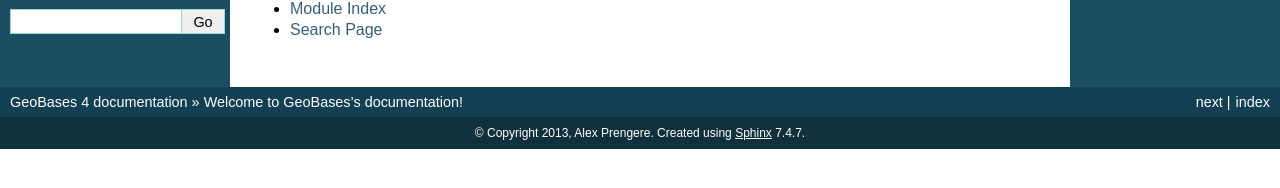
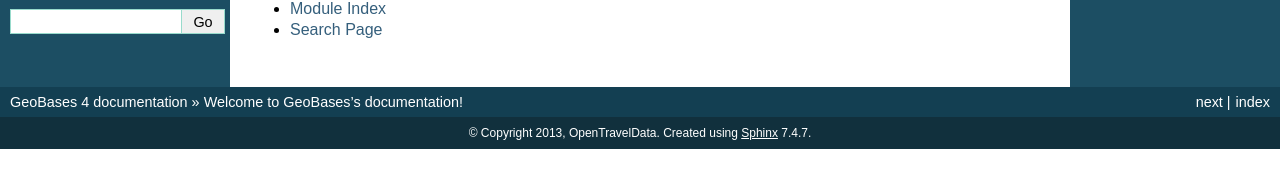
Before and after one commit to opentraveldata/geobases, a Sphinx documentation site: the page built from doc/index.rst, in a window 1280 px wide. Shown: the part 270-458 px from the top of the page. Built offline with Sphinx 7.4.7, drawn with Linux system fonts in a browser that asks for light colours.

Commit message:
Put OpenTravelData as project author

```diff
--- a/doc/conf.py
+++ b/doc/conf.py
@@ -41,7 +41,7 @@
 
 # General information about the project.
 project = u'GeoBases'
-copyright = u'2013, Alex Prengere'
+copyright = u'2013, OpenTravelData'
 
 # The version info for the project you're documenting, acts as replacement for
 # |version| and |release|, also used in various other places throughout the
@@ -184,7 +184,7 @@
 # (source start file, target name, title, author, documentclass [howto/manual]).
 latex_documents = [
   ('index', 'GeoBases.tex', u'GeoBases Documentation',
-   u'Alex Prengere', 'manual'),
+   u'OpenTravelData', 'manual'),
 ]
 
 # The name of an image file (relative to this directory) to place at the top of
@@ -214,7 +214,7 @@
 # (source start file, name, description, authors, manual section).
 man_pages = [
     ('index', 'geobases', u'GeoBases Documentation',
-     [u'Alex Prengere'], 1)
+     [u'OpenTravelData'], 1)
 ]
 
 # If true, show URL addresses after external links.
@@ -228,7 +228,7 @@
 #  dir menu entry, description, category)
 texinfo_documents = [
   ('index', 'GeoBases', u'GeoBases Documentation',
-   u'Alex Prengere', 'GeoBases', 'One line description of project.',
+   u'OpenTravelData', 'GeoBases', 'One line description of project.',
    'Miscellaneous'),
 ]
 
```
